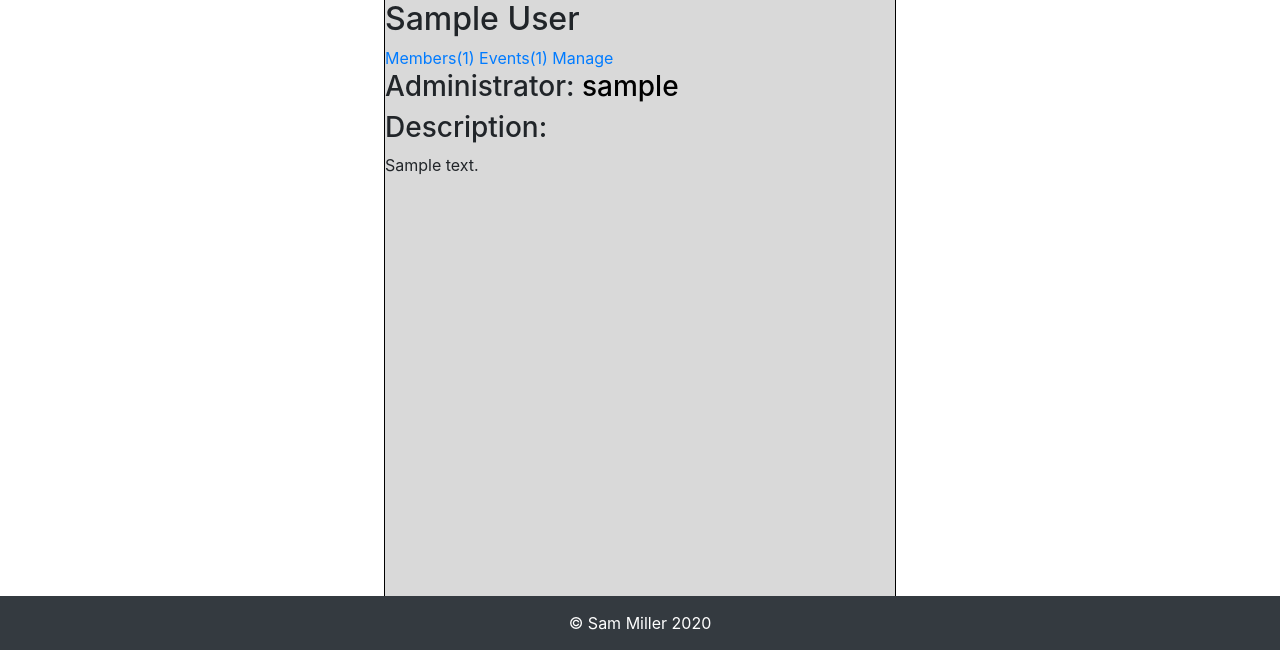
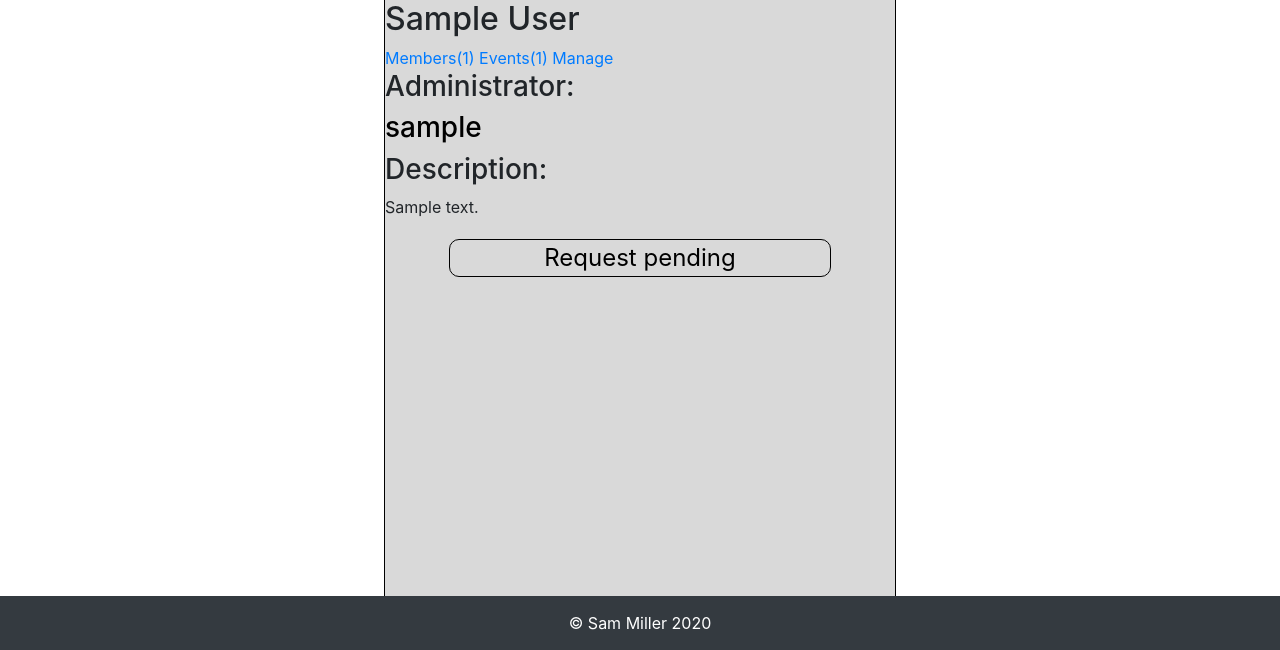
Before and after one commit to SamuelJMiller/group-scheduler, a Flask app: page /group/1 in a window 1280 px wide. Shown: the part 150-800 px from the top of the page. Run offline with Flask 2, Linux system fonts and the light colour scheme; a user stored in the database is signed in; tables that the repository leaves empty hold one stand-in row (values such as "Sample post"); some libraries are stand-ins or nearby versions.

Commit message:
add send group request and leave group functionality

```diff
--- a/app/models.py
+++ b/app/models.py
@@ -74,7 +74,7 @@ class GroupRequest(db.Model):
     receiver_group = db.Column(db.Integer, db.ForeignKey('user_group.id'))
 
     def send_group_request(sender, receiver):
-        gr = FriendRequest(sender_user=sender, receiver_group=receiver)
+        gr = GroupRequest(sender_user=sender, receiver_group=receiver)
         db.session.add(gr)
 
 class UserEngagement(db.Model):
--- a/app/routes.py
+++ b/app/routes.py
@@ -217,11 +217,13 @@ def find_groups():
 def my_admin():
     return render_template('groups_i_run.html', title='My Admin')
 
-@app.route('/group/<groupid>')
+@app.route('/group/<groupid>', methods=['GET', 'POST'])
 @login_required
 def group_profile(groupid):
     group = UserGroup.query.filter_by(id=groupid).first()
-    return render_template('group.html', title=group.group_name, group=group)
+    form = EmptyForm()
+    e_form = EmptyForm()
+    return render_template('group.html', title=group.group_name, group=group, form=form, exit_form=e_form)
 
 @app.route('/group/<groupid>/members')
 @login_required
@@ -355,3 +357,23 @@ def decline_group_request(userid, groupid):
         db.session.commit()
         flash('Declined ' + user.username + '\'s join request')
         return redirect(url_for('manage_group', groupid=groupid))
+
+@app.route('/send_group_request/<groupid>', methods=['POST'])
+@login_required
+def send_group_request(groupid):
+    group = UserGroup.query.filter_by(id=groupid).first()
+    form = EmptyForm()
+    if form.validate_on_submit():
+        GroupRequest.send_group_request(current_user.id, group.id)
+        db.session.commit()
+        return redirect(url_for('group_profile', groupid=group.id))
+
+@app.route('/leave_group/<groupid>', methods=['POST'])
+@login_required
+def leave_group(groupid):
+    group = UserGroup.query.filter_by(id=groupid).first()
+    form = EmptyForm()
+    if form.validate_on_submit():
+        group.members.remove(current_user)
+        db.session.commit()
+        return redirect(url_for('group_profile', groupid=group.id))
--- a/app/static/styles/style.css
+++ b/app/static/styles/style.css
@@ -468,3 +468,41 @@ footer p {
 .group-request-button-container button {
     display: inline-block;
 }
+
+#send-group-request-button {
+    display: block;
+    width: 75%;
+    text-align: center;
+    font-size: 150%;
+    border: 1px solid black;
+    border-radius: 10px;
+    color: black;
+    margin-top: 20px;
+    margin-left: auto;
+    margin-right: auto;
+    margin-bottom: 20px;
+}
+#send-group-request-button:hover {
+    text-decoration: underline;
+}
+
+.group-modal-buttons {
+    display: flex;
+    flex-direction: row;
+    justify-content: center;
+    margin-bottom: 10px;
+}
+
+#group-request-pending {
+    display: block;
+    width: 75%;
+    text-align: center;
+    font-size: 150%;
+    border: 1px solid black;
+    border-radius: 10px;
+    color: black;
+    margin-top: 20px;
+    margin-left: auto;
+    margin-right: auto;
+    margin-bottom: 20px;
+}
--- a/app/templates/group.html
+++ b/app/templates/group.html
@@ -13,8 +13,77 @@
         </div>
     {% endif%}
 
-    <h3 id="group-admin-header">Administrator: <a class="group-admin-pointer" href="{{ url_for('user_profile', userid=group.admin.id) }}">{{ group.admin.username }}</a></h3>
+    <h3 id="group-admin-header-label">Administrator:</h3>
+    <h3 class="group-admin-header"><a class="group-admin-pointer" href="{{ url_for('user_profile', userid=group.admin.id) }}">{{ group.admin.username }}</a></h3>
 
     <h3 id="group-desc-header">Description:</h3>
     <p id="group-desc-par">{{ group.group_desc }}</p>
+
+    {% if current_user not in group.members and group.join_requests.filter_by(sender_user=current_user.id).count() == 0 %}
+        <button id="send-group-request-button" type="button" data-toggle="modal" data-target="#group-request-conf-button{{ group.id }}">Send Join Request</button>
+
+        <!-- The Modal -->
+        <div class="modal" id="group-request-conf-button{{ group.id }}">
+            <div class="modal-dialog">
+                <div class="modal-content">
+
+                <!-- Modal Header -->
+                <div class="modal-header">
+                    <h4 class="modal-title">Confirm group join request</h4>
+                    <button type="button" class="close" data-dismiss="modal">&times;</button>
+                </div>
+
+                <!-- Modal body -->
+                <div class="modal-body">
+                    Are you sure you want to send a join request to {{ group.group_name }}?
+                </div>
+
+                <div class="group-modal-buttons">
+                    <p class="group-request-yes-par">
+                        <form action="{{ url_for('send_group_request', groupid=group.id) }}" method="POST">
+                            {{ form.hidden_tag() }}
+                            {{ form.submit(value='Yes') }}
+                        </form>
+                    </p>
+                    <button class="group-request-no" type="button" data-dismiss="modal">Cancel</button>
+                </div>
+
+                </div>
+            </div>
+        </div>
+    {% elif group.join_requests.filter_by(sender_user=current_user.id).count() > 0 %}
+        <p id="group-request-pending">Request pending</p>
+    {% elif current_user in group.members %}
+        <button id="send-group-request-button" type="button" data-toggle="modal" data-target="#group-leave-conf-button{{ group.id }}">Leave Group</button>
+
+        <!-- The Modal -->
+        <div class="modal" id="group-leave-conf-button{{ group.id }}">
+            <div class="modal-dialog">
+                <div class="modal-content">
+
+                <!-- Modal Header -->
+                <div class="modal-header">
+                    <h4 class="modal-title">Confirm group exit</h4>
+                    <button type="button" class="close" data-dismiss="modal">&times;</button>
+                </div>
+
+                <!-- Modal body -->
+                <div class="modal-body">
+                    Are you sure you want to leave {{ group.group_name }}?
+                </div>
+
+                <div class="group-modal-buttons">
+                    <p class="group-request-yes-par">
+                        <form action="{{ url_for('leave_group', groupid=group.id) }}" method="POST">
+                            {{ exit_form.hidden_tag() }}
+                            {{ exit_form.submit(value='Yes') }}
+                        </form>
+                    </p>
+                    <button class="group-request-no" type="button" data-dismiss="modal">Cancel</button>
+                </div>
+
+                </div>
+            </div>
+        </div>
+    {% endif %}
 {% endblock %}
--- a/app/templates/groups_i_run.html
+++ b/app/templates/groups_i_run.html
@@ -12,7 +12,7 @@
             {% include "_group_i_run.html" %}
         {% endfor %}
     {% else %}
+        <p id="no-groups-running">You're not currently running any groups!</p>
         <a id="create-group-link" href="{{ url_for('new_group') }}">Create New Group</a>
-        <p id="no-groups-running">You're not currently running any groups!</p>
     {% endif %}
 {% endblock %}
--- a/app/templates/manage_group.html
+++ b/app/templates/manage_group.html
@@ -18,5 +18,8 @@
         {% for request in group.join_requests %}
             {% include "_group_request.html" %}
         {% endfor %}
+    {% elif group.join_requests.count() == 0 and group.admin == current_user %}
+        <h2 id="group-requests-header">Join Requests</h2>
+        <p id="no-group-request">Nothing to show here!</p>
     {% endif %}
 {% endblock %}
```
